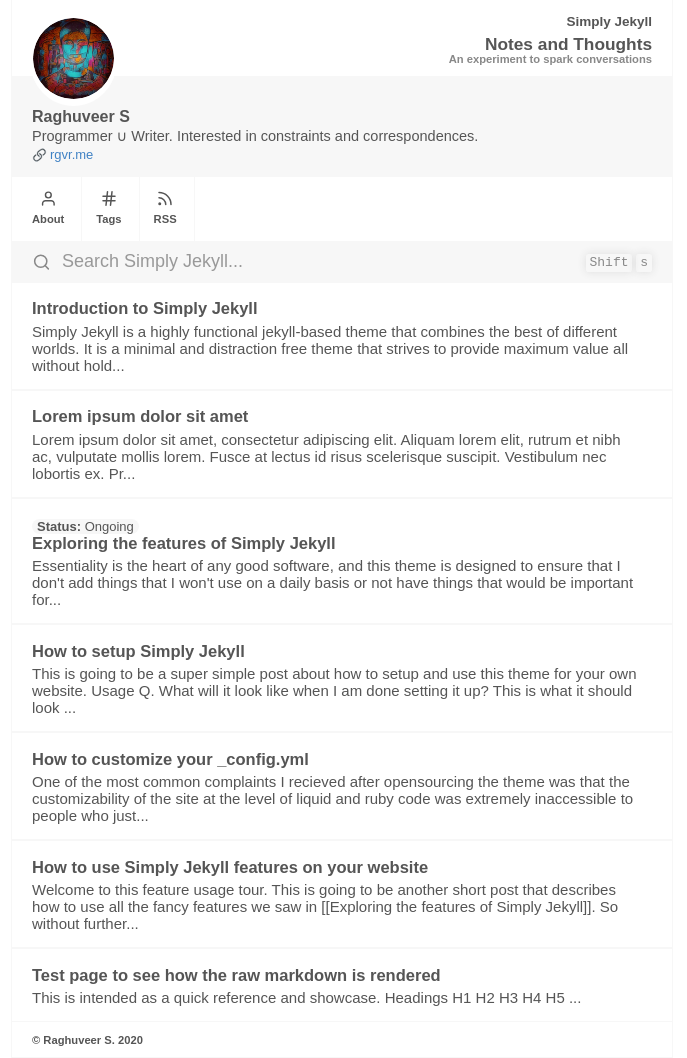
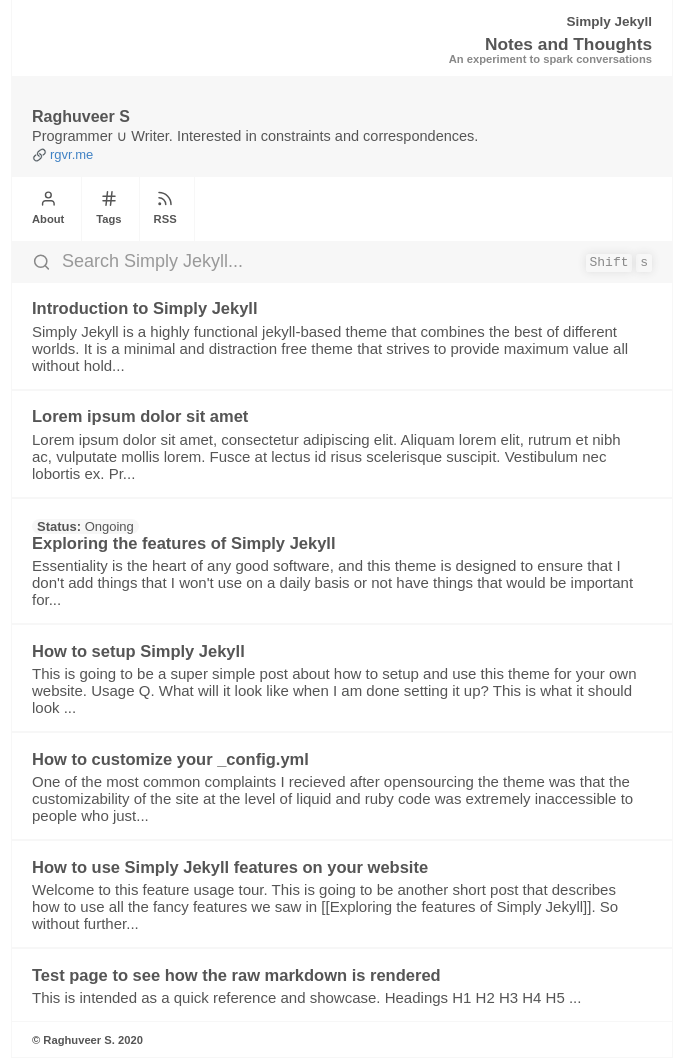
Before and after one commit to dis-ease/-rng, a Jekyll site: the page built from index.md, in a window 1280 px wide. Shown: the whole page, without its empty margins (298-985 px from the left). Built offline with Jekyll 4.4.1, drawn with Linux system fonts in a browser that asks for light colours.

Commit message:
optional photo

```diff
--- a/_includes/Header.html
+++ b/_includes/Header.html
@@ -54,6 +54,9 @@
 
         {%- if site.user.display != true -%}
             {%- assign header_direction = 'site-heading-ltr' -%}
+        {%- endif -%}
+        {%- if site.user.photo == null -%}
+            {%- assign user_icon = false -%}
         {%- endif -%}
         {%- if page.content-type == "post" -%}
             {%- assign header_direction = 'site-heading-ltr' -%}
@@ -168,9 +171,11 @@
     </div>
     {%- if site.user.display and userboard_display == 'show' -%}
     <div class="avatar {{avatar_margin}} disable-select" title="click me to know more">
+        {%- if user_icon -%}
         <a class="avatar-link" href="/about">
             <img src="{{site.user.photo}}" class="avatar-img" alt="avatar"/>
         </a>
+        {%- endif -%}
     </div>
     {%- endif -%}
     <div class="main-site-subheader menu disable-select">
```
